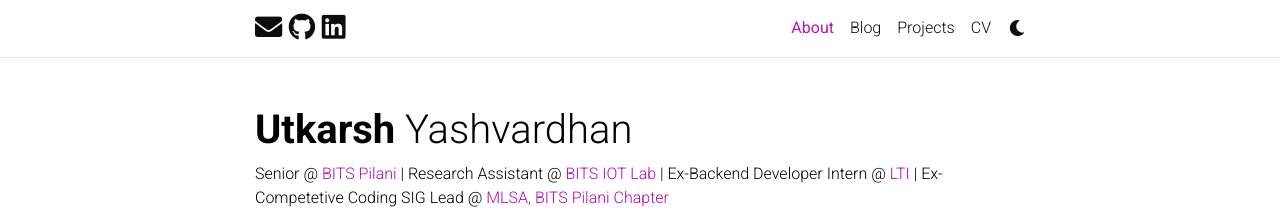
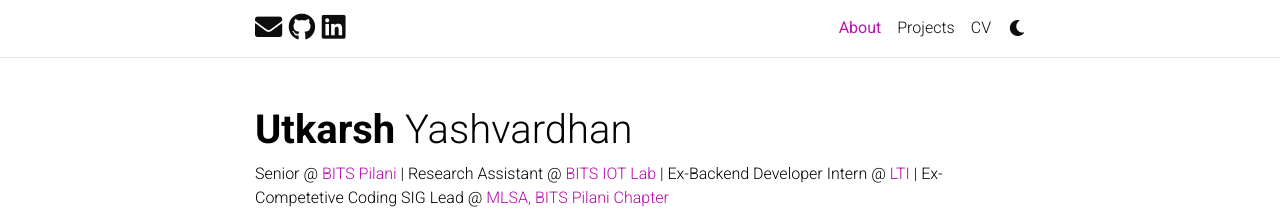
Before and after one commit to utkarshyashvardhan11/utkarsh-yashvardhan.github.io, a Jekyll site: the page built from _pages/about.md, in a window 1280 px wide. Shown: the top 211 px of the page. Built offline with Jekyll 4.4.1, drawn with Linux system fonts in a browser that asks for light colours; full-size pictures stand in for the smaller copies a plugin makes; comment, search, counter and statistics services are not loaded; a style sheet for code colours, icons or effects is not loaded.

Commit message:
remove blog

```diff
--- a/_config.yml
+++ b/_config.yml
@@ -121,7 +121,7 @@
 # -----------------------------------------------------------------------------
 
 blog_name: # blog_name will be displayed in your blog page
-blog_nav_title: Blog # your blog must have a title for it to be displayed in the nav bar
+blog_nav_title: # your blog must have a title for it to be displayed in the nav bar
 blog_description:
 permalink: /blog/:year/:title/
 
```
